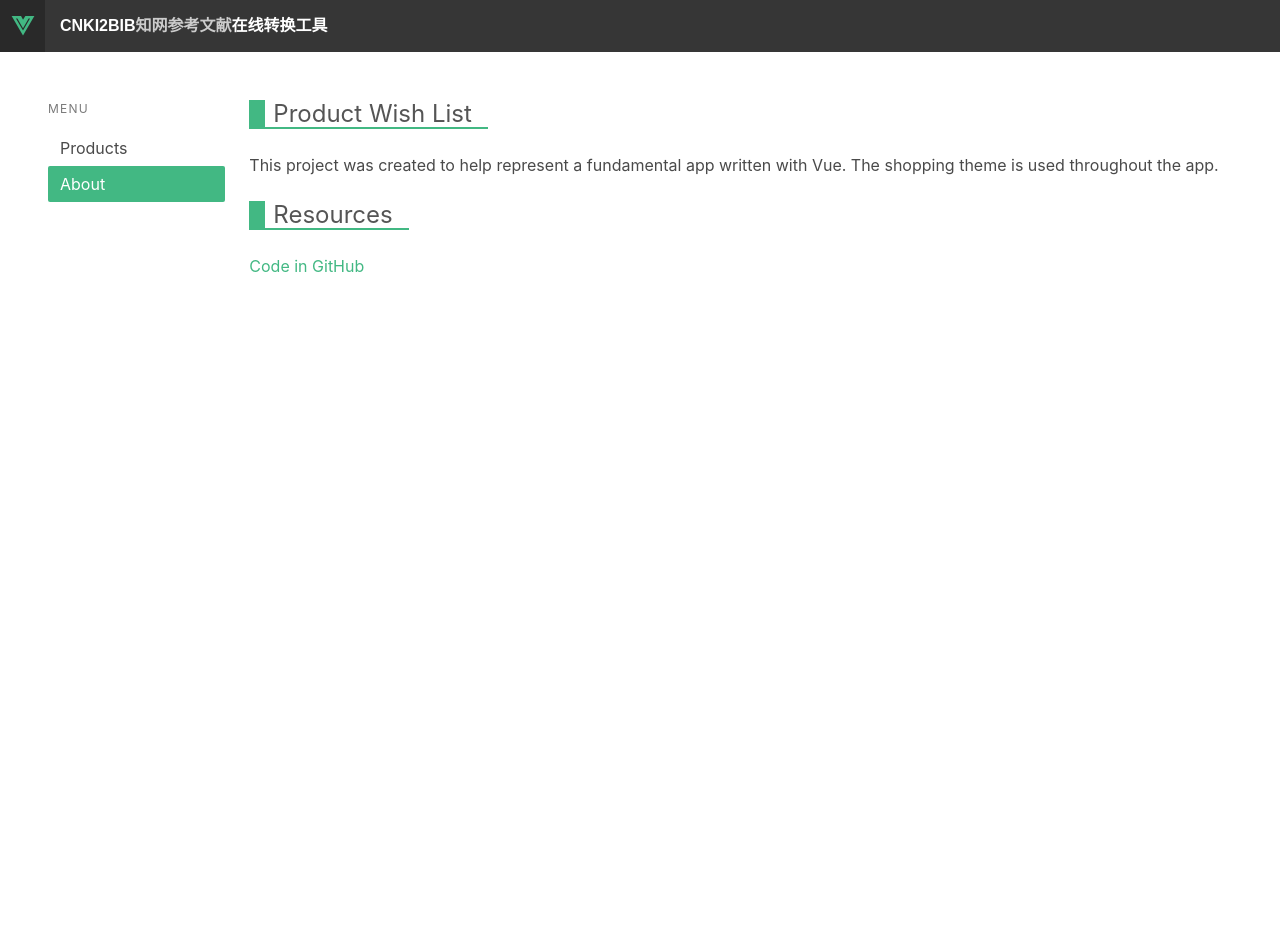
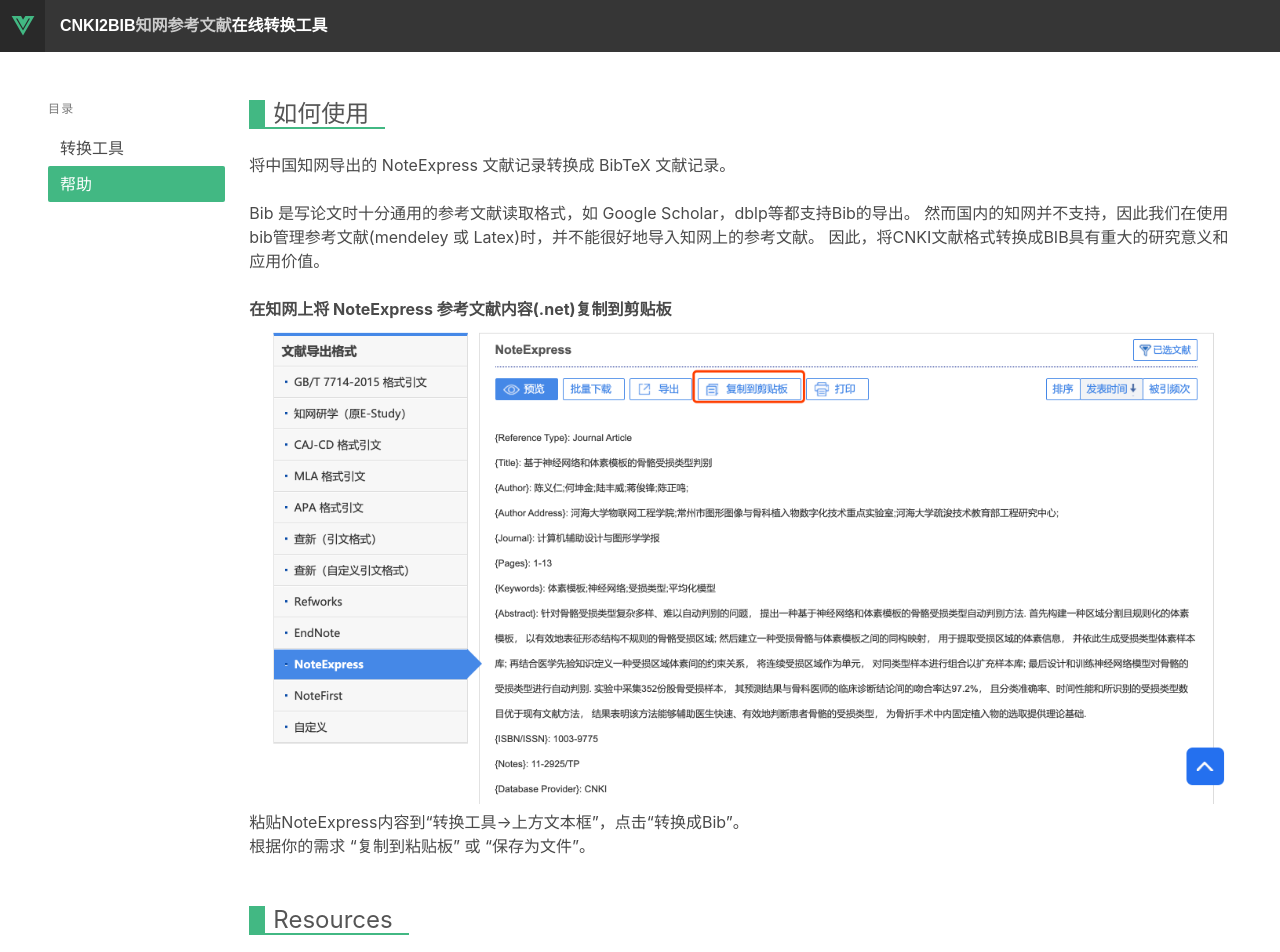
Before and after one commit to YoungForest/CNKI2BIB_web, a Vue app in the folder vue-app/: page /about in a window 1280 px wide. Shown: the top 952 px of the page. Before the commit the page ends 800 px from the top, so only its background shows below. Built offline with nearby package versions, Linux system fonts and the light colour scheme; what vue-clipboard2 would draw is missing.

Commit message:
Update about page

```diff
--- a/vue-app/src/components/nav-bar.vue
+++ b/vue-app/src/components/nav-bar.vue
@@ -1,9 +1,9 @@
 <template>
   <nav class="column is-2 menu">
-    <p class="menu-label">Menu</p>
+    <p class="menu-label">目录</p>
     <ul class="menu-list">
-      <router-link to="/products">Products</router-link>
-      <router-link to="/about">About</router-link>
+      <router-link to="/products">转换工具</router-link>
+      <router-link to="/about">帮助</router-link>
     </ul>
   </nav>
 </template>
--- a/vue-app/src/views/about.vue
+++ b/vue-app/src/views/about.vue
@@ -1,17 +1,39 @@
 <template>
   <div class="content-container">
     <div class="content-title-group not-found">
-      <h2 class="title">Product Wish List</h2>
+      <h2 class="title">如何使用</h2>
       <p>
-        This project was created to help represent a fundamental app written
-        with Vue. The shopping theme is used throughout the app.
+        将中国知网导出的 NoteExpress 文献记录转换成 BibTeX 文献记录。
       </p>
+      <br />
+      <p>
+        Bib 是写论文时十分通用的参考文献读取格式，如 Google Scholar，dblp等都支持Bib的导出。
+        然而国内的知网并不支持，因此我们在使用bib管理参考文献(mendeley 或 Latex)时，并不能很好地导入知网上的参考文献。
+        因此，将CNKI文献格式转换成BIB具有重大的研究意义和应用价值。
+      </p>
+      <br />
+
+      <h3><b>在知网上将 NoteExpress 参考文献内容(.net)复制到剪贴板</b></h3>
+      <img src="../assets/getNoteExpress.png"/>
+      <br />
+      <p>
+        粘贴NoteExpress内容到“转换工具->上方文本框”，点击“转换成Bib”。
+        <br />
+        根据你的需求 “复制到粘贴板” 或 “保存为文件”。
+      </p>
+      <br />
+
       <br />
       <h2 class="title">Resources</h2>
       <ul>
         <li>
-          <a href="https://github.com/MicrosoftDocs/mslearn-staticwebapp">
-            Code in GitHub
+          感谢<a href="https://github.com/Vopaaz/CNKI_2_BibTeX">
+            CNKI_2_BibTex on Github
+          </a>
+        </li>
+        <li>
+          我的网站代码<a href="https://github.com/YoungForest/CNKI2BIB_web">
+            CNKI2BIB_web on Github
           </a>
         </li>
       </ul>
```
Also changed, not shown: vue-app/src/assets/getNoteExpress.png (added).
